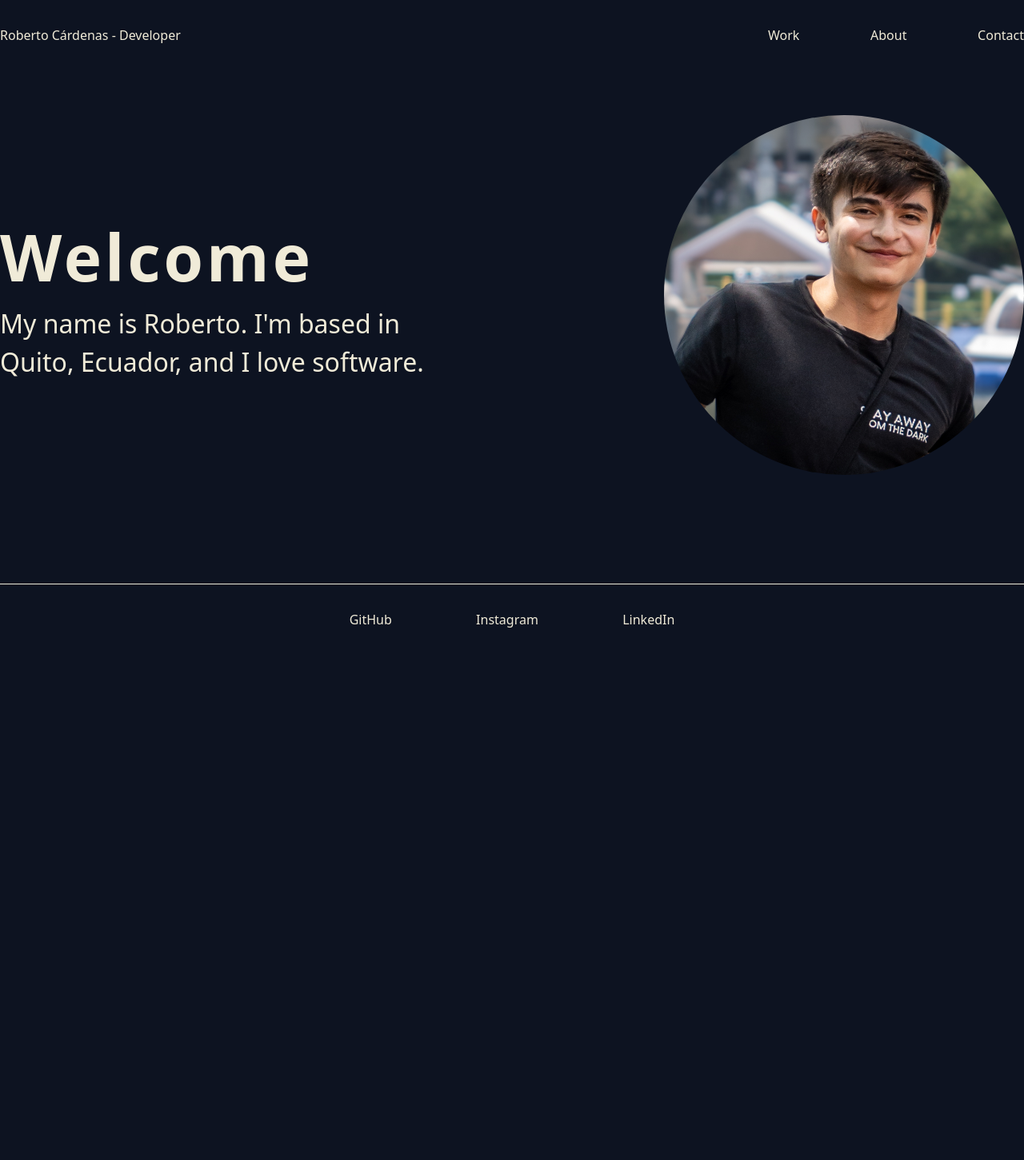
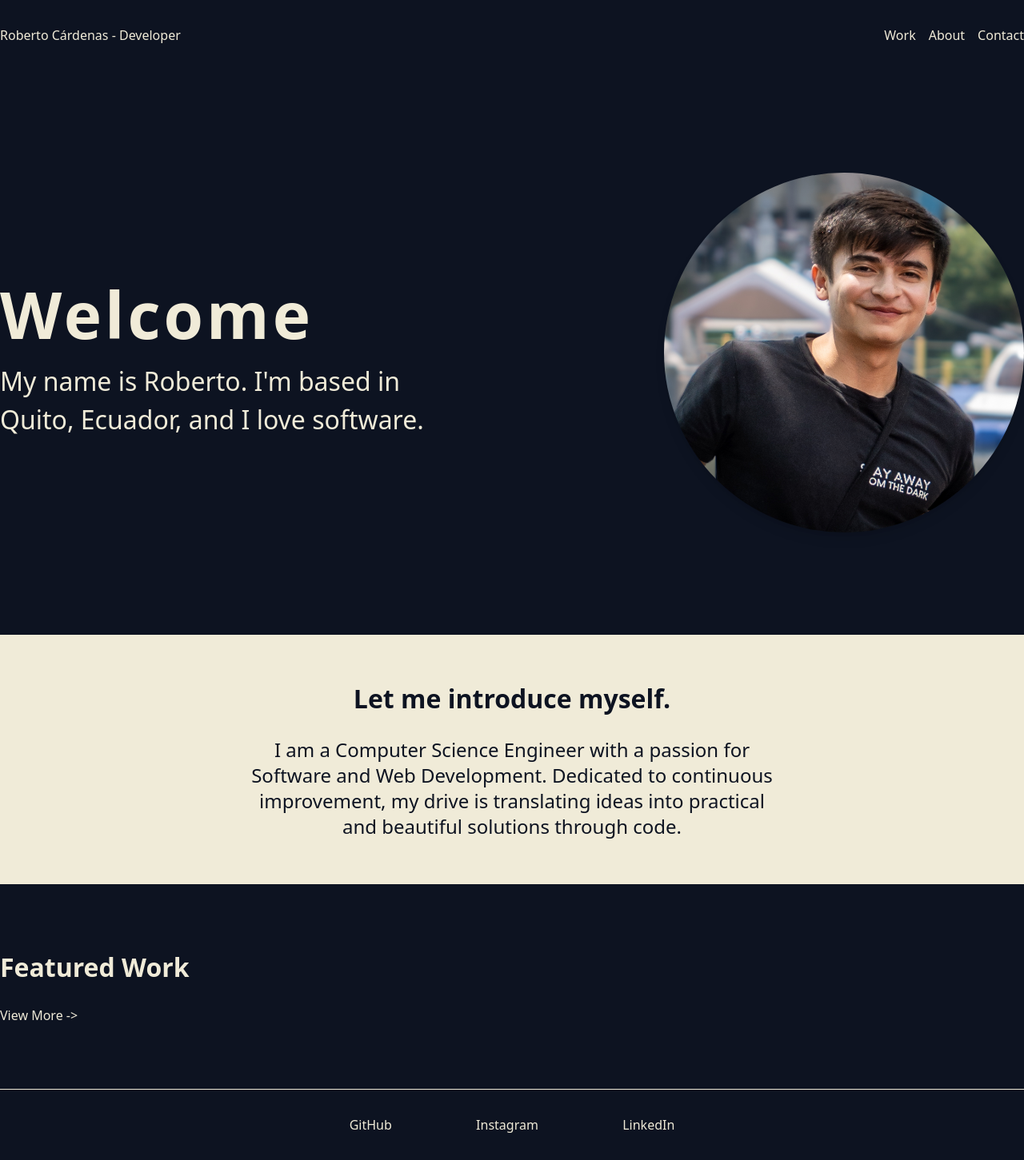
Before and after one commit to BrokenRoto/brokenroto.github.io, a Next.js app: page / in a window 1280 px wide. Shown: the whole page at 80% size. Before the commit the page ends 819 px from the top, so only its background shows below. Built offline with nearby package versions, Linux system fonts and the light colour scheme.

Commit message:
Added Home SubHero

```diff
--- a/src/app/page.tsx
+++ b/src/app/page.tsx
@@ -1,10 +1,11 @@
-import React from "react";
+import React, { Fragment } from "react";
 import profile from "../../public/static/profile.jpg";
 import Image from "next/image";
 
 const HomePage = () => {
   return (
-    <div className="container flex py-14 justify-between">
+    <Fragment>
+      <div className="container flex my-32 justify-between">
         <div className="flex flex-col justify-center">
           <h1 className="text-yellow text-[5rem] font-bold tracking-wider">
             Welcome
@@ -15,9 +16,32 @@ const HomePage = () => {
           </h2>
         </div>
         <div>
-        <Image className="rounded-full w-full max-w-[450px]" src={profile} alt="profile" />
+          <Image
+            className="rounded-full w-full max-w-[450px] shadow-lg"
+            src={profile}
+            alt="profile"
+          />
         </div>
       </div>
+      <div className="bg-yellow text-blue py-14">
+        <div className="container text-center">
+          <h3 className="text-[2rem] font-bold mb-6">
+            Let me introduce myself.
+          </h3>
+          <p className="text-2xl max-w-2xl mx-auto">
+            I am a Computer Science Engineer with a passion for Software and Web
+            Development. Dedicated to continuous improvement, my drive is
+            translating ideas into practical and beautiful solutions through
+            code.
+          </p>
+        </div>
+      </div>
+
+      <div className="container my-20">
+        <h3 className="text-[2rem] font-bold mb-6">Featured Work</h3>
+        <span>View More -&gt;</span>
+      </div>
+    </Fragment>
   );
 };
 
--- a/src/components/common/navbar/Navbar.tsx
+++ b/src/components/common/navbar/Navbar.tsx
@@ -5,7 +5,7 @@ const Navbar = () => {
   return (
     <nav className="container py-8 flex flex-row justify-between">
       <Link className="hover:text-blue-light" href="/">Roberto Cárdenas - Developer</Link>
-      <ul className="flex flex-row justify-between max-w-xs w-full">
+      <ul className="flex flex-row space-x-4">
         <li className="hover:text-blue-light cursor-pointer">
           <Link href="/work">Work</Link>
         </li>
```
Lines whose indentation alone changed are shown as unchanged.
